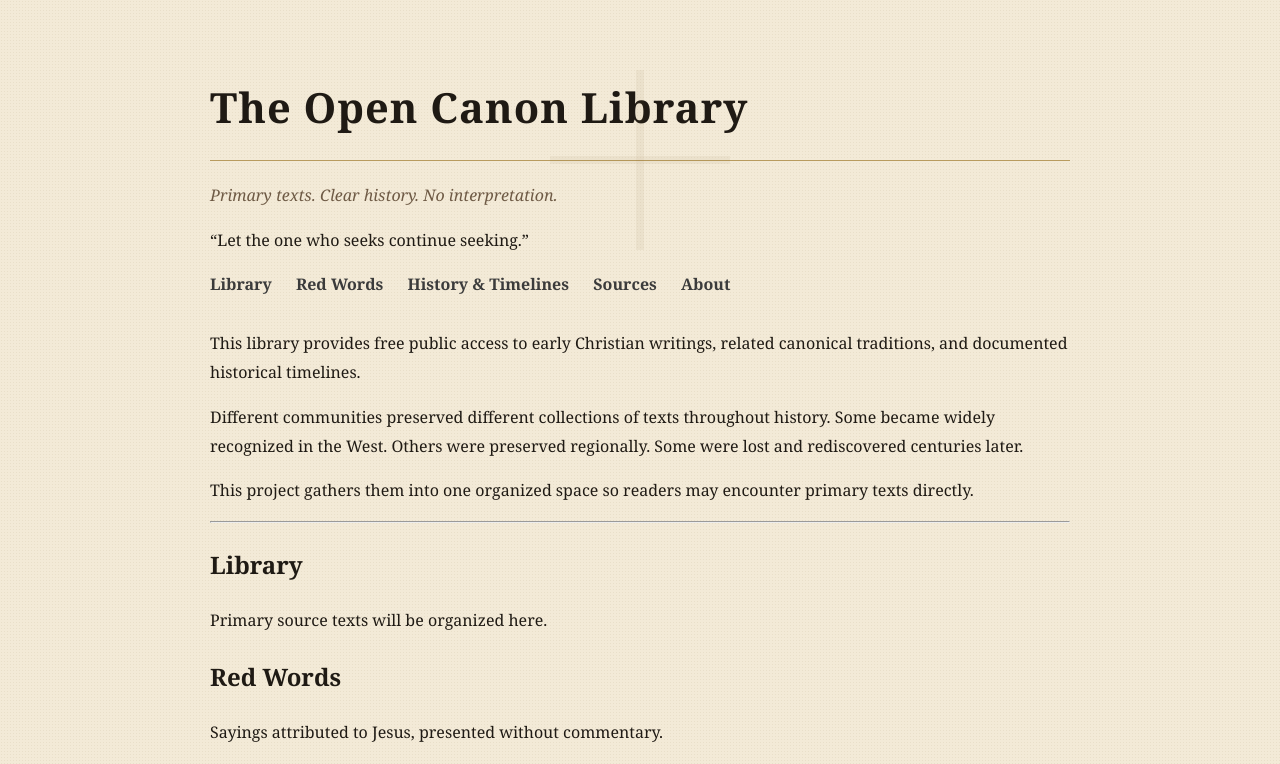
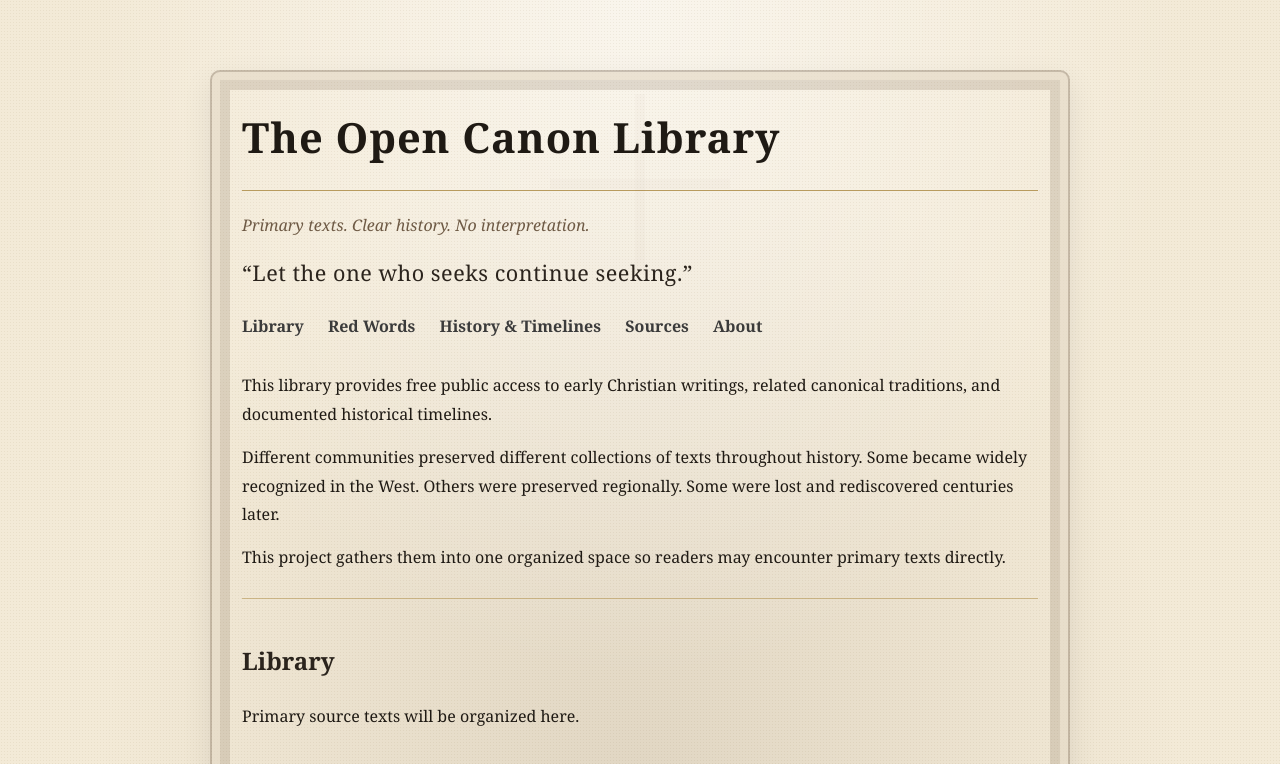
Before and after one commit to textarchive26/open-canon-library, a plain HTML site: page index.html in a window 1280 px wide. Shown: the top 764 px of the page. Drawn offline with Linux system fonts and the light colour scheme.

Commit message:
Update style.css

```diff
--- a/style.css
+++ b/style.css
@@ -1,68 +1,139 @@
-body {
-  font-family: "Georgia", serif;
+/* The Open Canon Library - stable parchment + sepia frame + subtle cross watermark */
+
+:root{
+  --paper:#f3ead7;
+  --ink:#1f1a14;
+  --sepia:#6e5a45;
+  --rule:#b89b5e;
+  --frame:rgba(110,90,69,0.35);
+  --frame-soft:rgba(110,90,69,0.18);
+}
+
+*{ box-sizing:border-box; }
+
+html, body{
+  height:100%;
+}
+
+body{
+  font-family: Georgia, serif;
   max-width: 860px;
   margin: 70px auto;
   padding: 0 30px;
   line-height: 1.8;
+  color: var(--ink);
 
-  /* parchment vibe */
-  background: #f3ead7;
-  background-image: radial-gradient(rgba(120,90,40,0.08) 1px, transparent 1px);
-  background-size: 3px 3px;
+  /* parchment base */
+  background-color: var(--paper);
 
-  color: #1f1a14;
+  /* tiny speckle + soft vignettes (no images needed) */
+  background-image:
+    radial-gradient(rgba(120,90,40,0.08) 1px, transparent 1px),
+    radial-gradient(ellipse at top, rgba(255,255,255,0.55), transparent 60%),
+    radial-gradient(ellipse at bottom, rgba(110,90,69,0.14), transparent 60%);
+  background-size: 3px 3px, 100% 100%, 100% 100%;
+  background-position: 0 0, 0 0, 0 0;
+  background-repeat: repeat, no-repeat, no-repeat;
+
+  /* soft sepia frame around the whole page */
+  border: 2px solid var(--frame);
+  border-radius: 10px;
+  box-shadow:
+    0 0 0 8px rgba(243,234,215,0.6) inset,
+    0 0 0 18px var(--frame-soft) inset,
+    0 10px 30px rgba(0,0,0,0.08);
 }
 
-/* Title styling */
-h1 {
+/* title */
+h1{
   font-size: 2.6em;
   letter-spacing: 1px;
-  border-bottom: 1px solid #b89b5e;
+  border-bottom: 1px solid var(--rule);
   padding-bottom: 15px;
   margin-bottom: 20px;
+
+  /* needed for watermark positioning */
   position: relative;
   z-index: 1;
 }
 
-/* Subtle cross watermark */
-h1::before {
+/* subtle cross watermark behind the title */
+h1::before{
   content: "";
   position: absolute;
-  top: -20px;
   left: 50%;
+  top: -26px;
   transform: translateX(-50%);
   width: 220px;
   height: 220px;
   pointer-events: none;
-  opacity: 0.18;
+
+  /* cross made from two gradients */
+  background:
+    linear-gradient(to bottom, rgba(110,90,69,0.25) 0%, rgba(110,90,69,0.25) 100%) center/10px 180px no-repeat,
+    linear-gradient(to right,  rgba(110,90,69,0.25) 0%, rgba(110,90,69,0.25) 100%) center/180px 10px no-repeat;
+
+  opacity: 0.10;          /* change to 0.14 if you want it easier to see */
+  filter: blur(0.2px);
   z-index: 0;
-
-  background:
-    linear-gradient(to bottom, rgba(120,90,40,0.35), rgba(120,90,40,0.35)) center/8px 180px no-repeat,
-    linear-gradient(to right, rgba(120,90,40,0.35), rgba(120,90,40,0.35)) center/180px 8px no-repeat;
 }
 
-em {
-  color: #6e5a45;
+em{
+  color: var(--sepia);
 }
 
-nav {
-  margin-bottom: 30px;
+p{
+  margin: 14px 0;
 }
 
-nav a {
+.seek{
+  margin-top: 10px;
+  color: #2b241d;
+  font-size: 1.35em;
+  letter-spacing: 0.5px;
+}
+
+nav{
+  margin: 20px 0 30px;
+}
+
+nav a{
   margin-right: 20px;
   text-decoration: none;
   color: #3b3b3b;
   font-weight: 600;
 }
 
-nav a:hover {
-  color: #7a6d1b;
+nav a:hover{
+  color: #7a4d1b;
+  text-decoration: underline;
 }
 
-footer {
+hr{
+  border: none;
+  border-top: 1px solid rgba(184,155,94,0.65);
+  margin: 26px 0;
+}
+
+h2, h3{
+  margin-top: 40px;
+  color: #2b241d;
+}
+
+footer{
   margin-top: 60px;
   font-size: 0.9em;
   color: #6b6257;
 }
+
+/* mobile spacing */
+@media (max-width: 700px){
+  body{
+    margin: 30px auto;
+    padding: 0 16px;
+  }
+  nav a{
+    display: inline-block;
+    margin: 0 14px 10px 0;
+  }
+}
```
